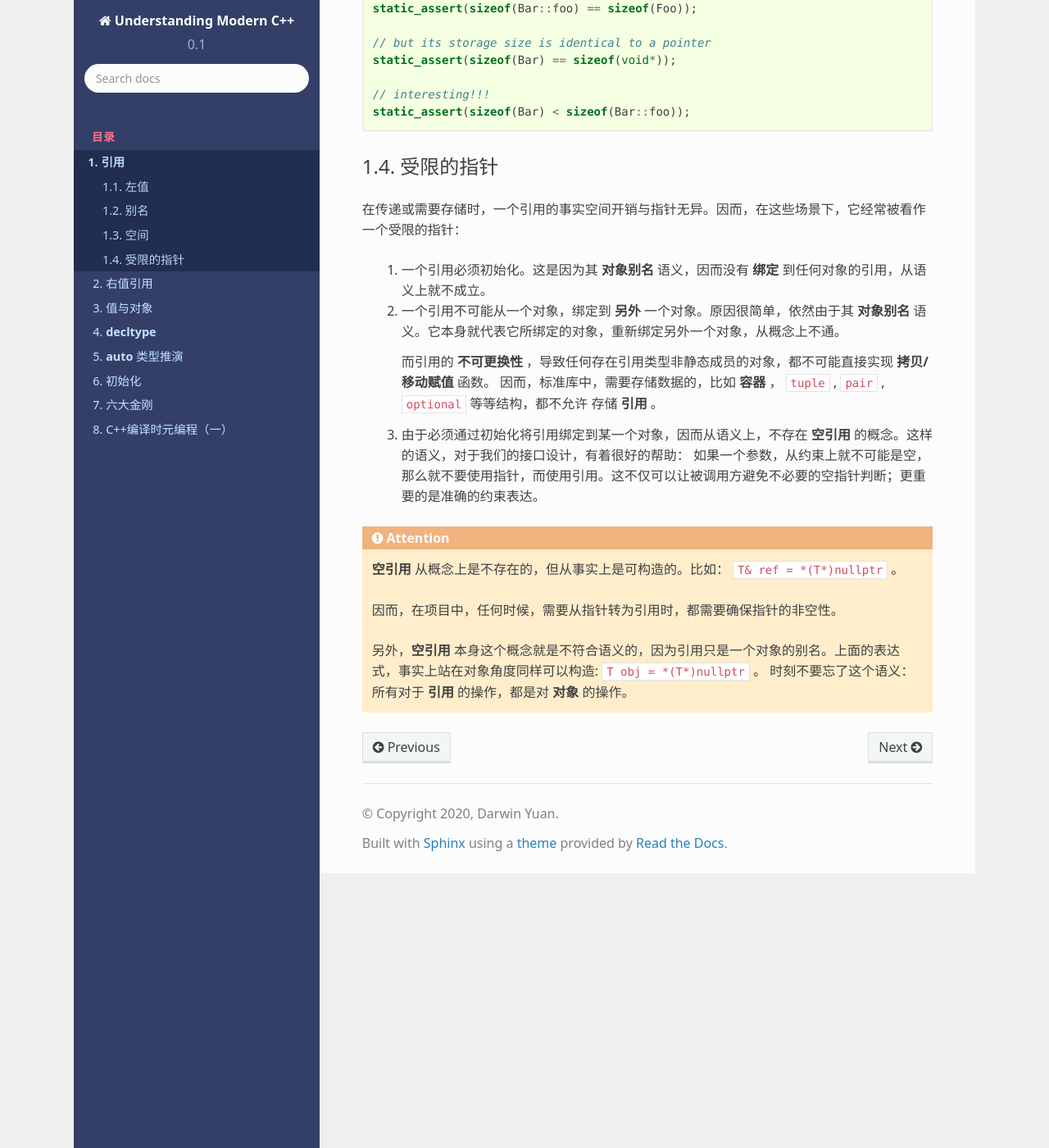
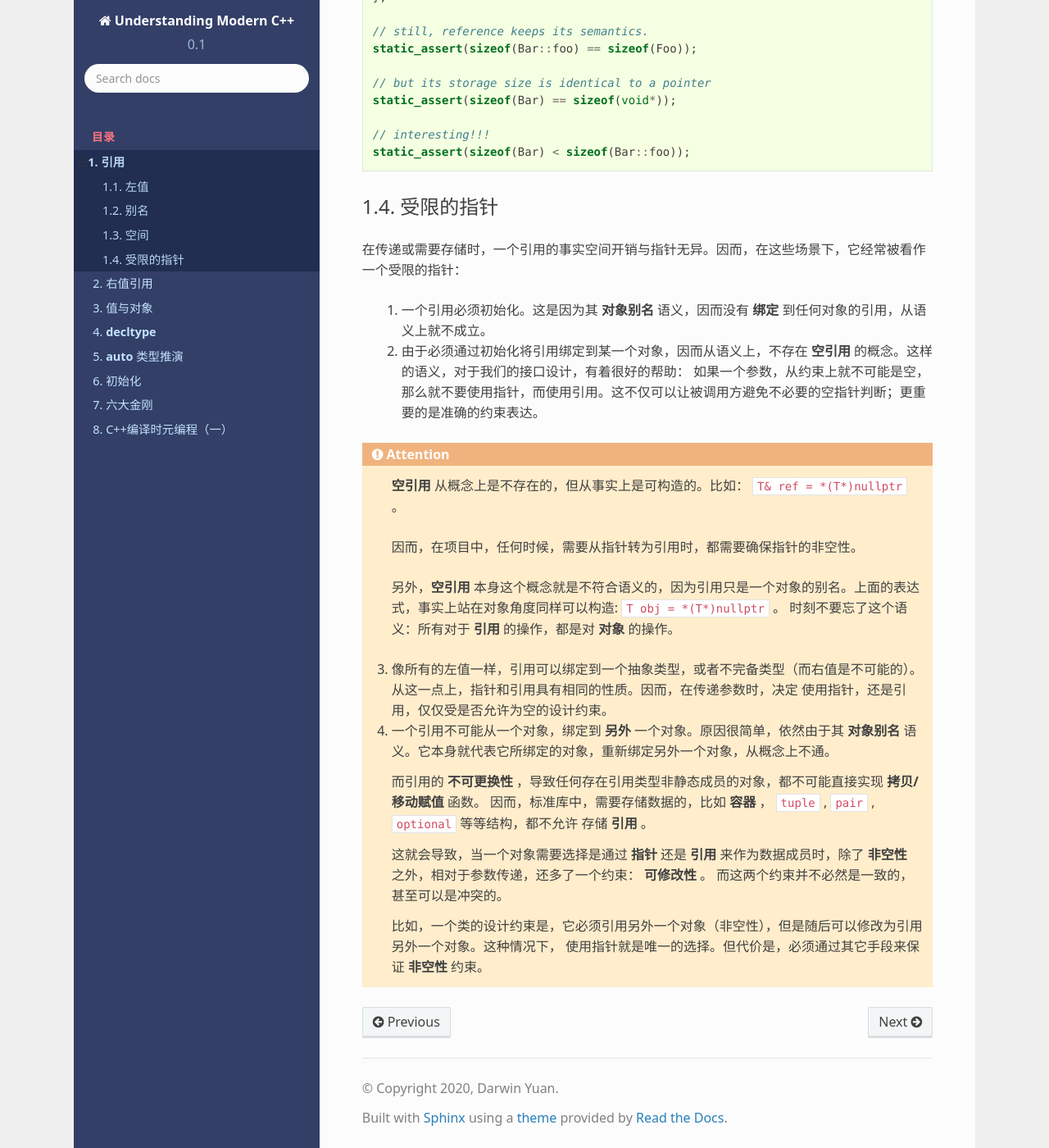
Before and after one commit to godsme/understand_modern_cpp, a Sphinx documentation site: the page built from docs/source/reference.rst, in a window 1280 px wide and 1400 px high, scrolled down 1939 px. Shown: the whole window at 82% size. Built offline with Sphinx 7.4.7 and the Read the Docs theme 2.0.0, drawn with Linux system fonts in a browser that asks for light colours; formulas are drawn with MathJax 3; some of the changed text lies outside the part shown.

Commit message:
removed idea

```diff
--- a/docs/source/reference.rst
+++ b/docs/source/reference.rst
@@ -55,8 +55,9 @@
 
 因而，当你定义一个指针时，指针自身即为一个对象，即左值；它本身有自己明确的存储，并可以取自己的地址，可以通过 ``sizeof`` 获取自己的尺寸。
 
-但是 **引用** ，本身不是一个像指针那样的额外对象，而是一个对象的别名，你对引用进行的任何操作，都是其所引用的对象的操作。在上面的例子中，``ref`` 与 ``foo`` 没有任何
-差别，都是对象的一个名字而已。它们本身都代表一个对象，都是一个左值表达式。
+但是 **引用** ，本身不是一个像指针那样的额外对象，而是一个对象的别名， **你对引用进行的任何操作，都是其所绑定对象的操作** 。
+
+在上面的例子中，``ref`` 与 ``foo`` 没有任何差别，都是对象的一个名字而已。它们本身都代表一个对象，都是一个左值表达式。
 
 因而，在不必要时，编译器完全不需要为引用分配任何内存。
 
@@ -108,3 +103,18 @@
 
    另外，**空引用** 本身这个概念就是不符合语义的，因为引用只是一个对象的别名。上面的表达式，事实上站在对象角度同样可以构造: ``T obj = *(T*)nullptr`` 。
    时刻不要忘了这个语义：所有对于 **引用** 的操作，都是对 **对象** 的操作。
+
+ 3. 像所有的左值一样，引用可以绑定到一个抽象类型，或者不完备类型（而右值是不可能的）。从这一点上，指针和引用具有相同的性质。因而，在传递参数时，决定
+    使用指针，还是引用，仅仅受是否允许为空的设计约束。
+
+ 4. 一个引用不可能从一个对象，绑定到 **另外** 一个对象。原因很简单，依然由于其 **对象别名** 语义。它本身就代表它所绑定的对象，重新绑定另外一个对象，从概念上不通。
+
+    而引用的 **不可更换性** ，导致任何存在引用类型非静态成员的对象，都不可能直接实现 **拷贝/移动赋值** 函数。
+    因而，标准库中，需要存储数据的，比如 **容器** ， ``tuple`` , ``pair`` , ``optional`` 等等结构，都不允许
+    存储 **引用** 。
+
+    这就会导致，当一个对象需要选择是通过 **指针** 还是 **引用** 来作为数据成员时，除了 **非空性** 之外，相对于参数传递，还多了一个约束： **可修改性** 。
+    而这两个约束并不必然是一致的，甚至可以是冲突的。
+
+    比如，一个类的设计约束是，它必须引用另外一个对象（非空性），但是随后可以修改为引用另外一个对象。这种情况下，
+    使用指针就是唯一的选择。但代价是，必须通过其它手段来保证 **非空性** 约束。
```
Also changed, not shown: other parts of docs/source/reference.rst (+1 -7 lines).
